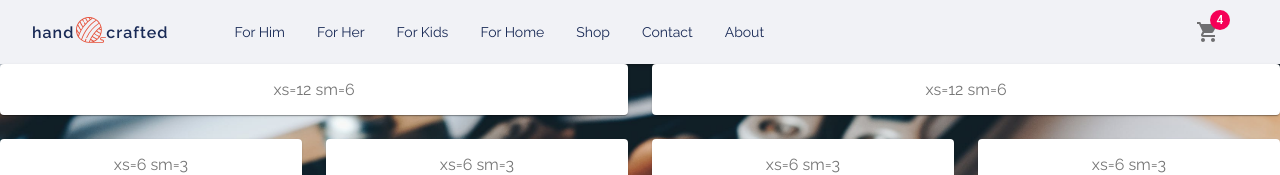
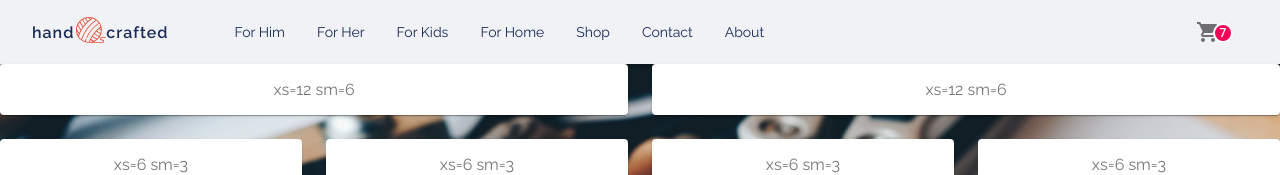
Before and after one commit to GKonar/E-commere, a React (Create React App) app: page / in a window 1280 px wide. Shown: the top 175 px of the page. Built offline with nearby package versions, Linux system fonts and the light colour scheme.

Commit message:
Navbar style changes - combine material with styled components

```diff
--- a/src/components/Navbar.js
+++ b/src/components/Navbar.js
@@ -3,6 +3,8 @@ import styled from 'styled-components';
 import Badge from '@material-ui/core/Badge';
 import IconButton from '@material-ui/core/IconButton';
 import ShoppingCartIcon from '@material-ui/icons/ShoppingCart';
+import { withStyles } from '@material-ui/core/styles';
+
 import Icon from './Icon';
 
 const Nav = styled.nav`
@@ -11,12 +13,12 @@ const Nav = styled.nav`
   /* background-color: ${({ theme }) => theme.color.section}; */
   background-color: ${({ theme }) => theme.color.secondary};
   color: ${({ theme }) => theme.textColor.primary};
-  box-shadow: 0px -1px 5px 0px rgba(0,0,0,0.75);
+  box-shadow: 0px -1px 8px 0px rgba(0,0,0,0.75);
   transition: all .2s;
 
   &:hover {
     /* background-color: ${({ theme }) => theme.color.section}; */
-    box-shadow: 0px -1px 4px 0px rgba(0,0,0,0.75);
+    box-shadow: 0px -1px 6px 0px rgba(0,0,0,0.75);
   }
 `
 
@@ -72,7 +74,17 @@ const Basket = styled.span`
   margin: 0 3rem 0 auto;;
 `
 
+const StyledBadge = withStyles(theme => ({
+  badge: {
+    right: -3,
+    top: 13,
+    border: `2px solid ${theme.palette.background.paper}`,
+    padding: '0 4px',
+  },
+}))(Badge);
+
 function Navbar() {
+  // keep menu items in array
   return (
     <Nav>
       <Logo>
@@ -89,9 +101,9 @@ function Navbar() {
       </List>
       <Basket>
         <IconButton aria-label="cart">
-          <Badge badgeContent={4} color="secondary">
+          <StyledBadge badgeContent={7} color="secondary">
             <ShoppingCartIcon />
-          </Badge>
+          </StyledBadge>
         </IconButton>
       </Basket>
     </Nav>
```
